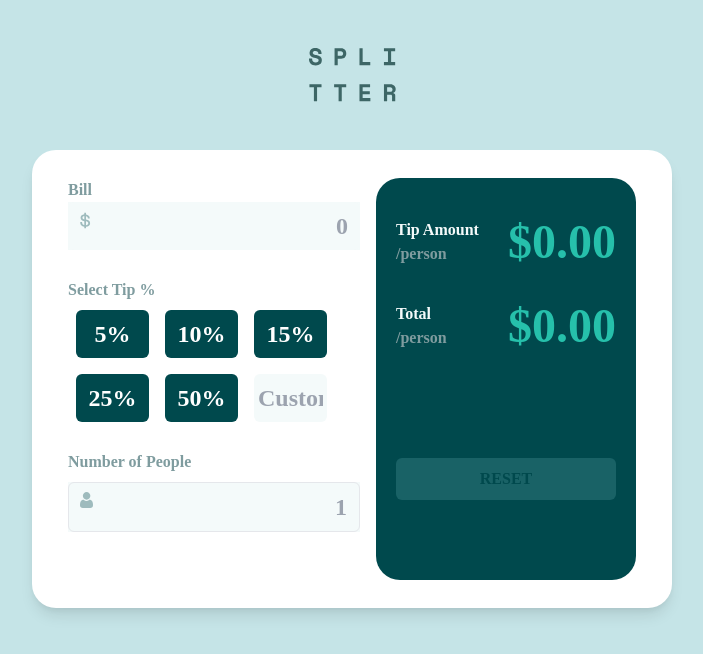
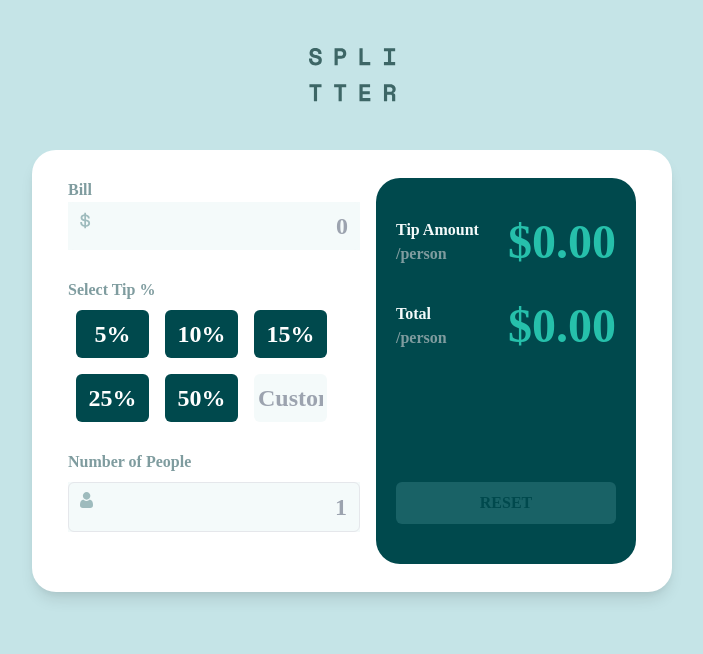
Before and after one commit to Edwardb11/Tip-calculator-app, a React (Create React App) app: page / in a window 1280 px wide. Shown: the top 654 px of the page, without its empty margins (288-991 px from the left). Built offline with nearby package versions, Linux system fonts and the light colour scheme.

Commit message:
update button in top with magin and padding

```diff
--- a/src/componets/box/Box.js
+++ b/src/componets/box/Box.js
@@ -114,11 +114,10 @@ export default function Box() {
                   </div>
                 </div>
               </div>
-
-              <div className="  py-10 inset-x-0 bottom-0">
+              <div className="mt-12 pt-4  2xl:mt-12 xl:mt-12  lg:mt-12 md:mt-0 sm:mt-0">
                 <button
                   onClick={() => reset()}
-                  className="bg-cyan-dark_btn     w-full  mt-8 md:mt-0 py-2 px-4  border border-transparent rounded-md font-semibold text-cyan-dark  hover:text-cyan-dark hover:bg-cyan-light_gray_f  uppercase"
+                  className="bg-cyan-dark_btn    w-full  mt-8 md:mt-0 py-2 px-4  border border-transparent rounded-md font-semibold text-cyan-dark  hover:text-cyan-dark hover:bg-cyan-light_gray_f  uppercase"
                 >
                   reset
                 </button>
```
